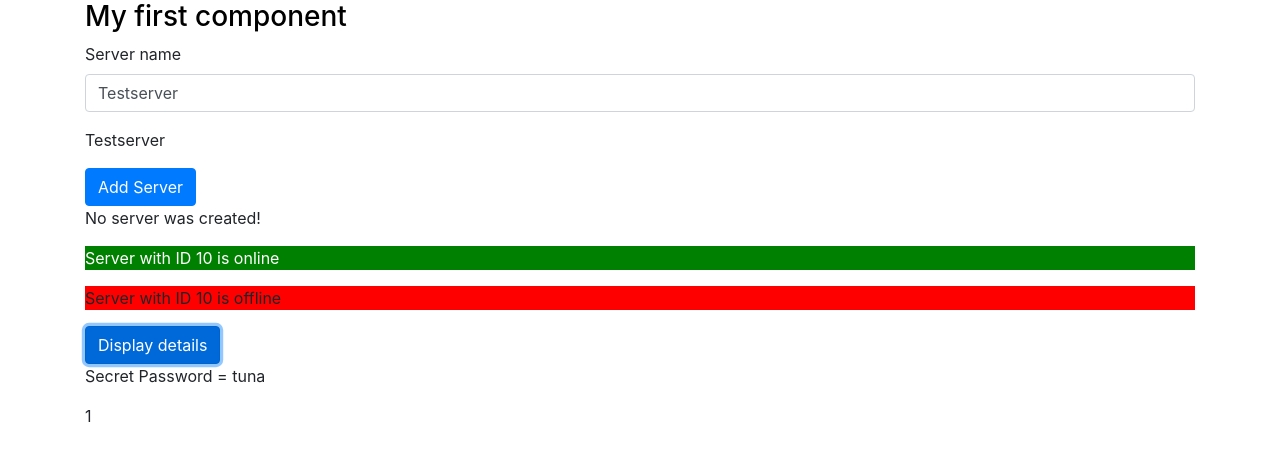
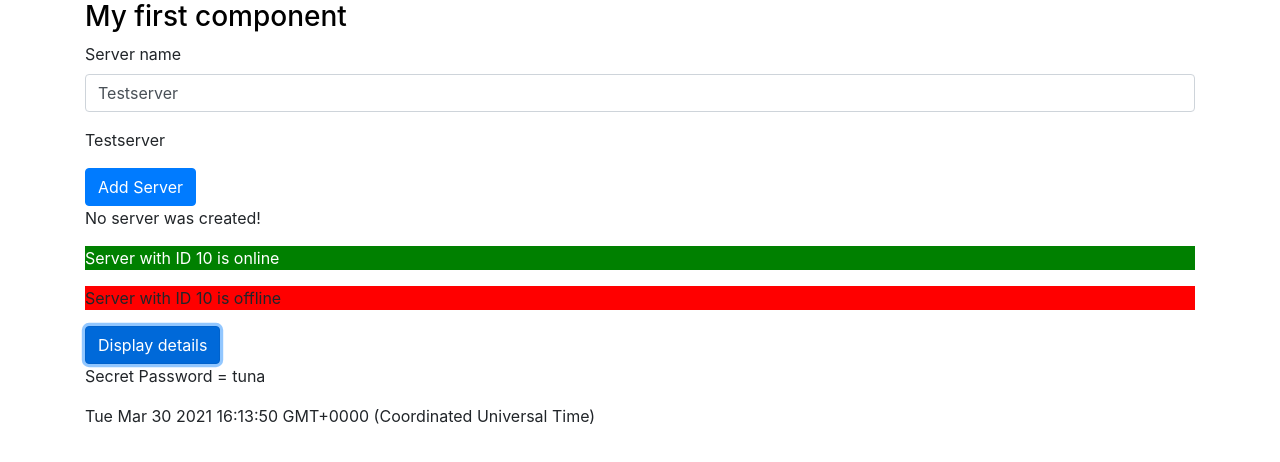
Before and after one commit to klaimir/angular-essentials, an Angular app: page / in a window 1280 px wide. Both pictures are taken after a click on the button "Display details". Shown: the top 462 px of the page. Built offline with nearby package versions, Linux system fonts and the light colour scheme.

Commit message:
Getting the Index when using ngFor

```diff
--- a/src/app/task3/task3.component.html
+++ b/src/app/task3/task3.component.html
@@ -3,9 +3,9 @@
 </button>
 <p *ngIf="showSecret">Secret Password = tuna</p>
 <p
-  *ngFor="let logItem of logs"
-  [ngStyle]="{ backgroundColor: logItem >= 5 ? 'black' : 'white' }"
-  [ngClass]="{ 'white-color': logItem >= 5 }"
+  *ngFor="let logItem of logs; let i = index"
+  [ngStyle]="{ backgroundColor: i >= 4 ? 'black' : 'white' }"
+  [ngClass]="{ 'white-color': i >= 4 }"
 >
   {{ logItem }}
 </p>
--- a/src/app/task3/task3.component.ts
+++ b/src/app/task3/task3.component.ts
@@ -8,7 +8,7 @@ import { Component, OnInit } from '@angular/core';
 export class Task3Component implements OnInit {
 
   showSecret: boolean = false;
-  logs: number [] = [];
+  logs: any [] = [];
 
   constructor() { }
 
@@ -17,7 +17,7 @@ export class Task3Component implements OnInit {
 
   onClickDetail() {
     this.showSecret = !this.showSecret;
-    this.logs.push(this.logs.length+1);
+    this.logs.push(new Date());
   }
 
 }
```
Also changed, not shown: 1 other file (tests, documents, lock files or other folders).
